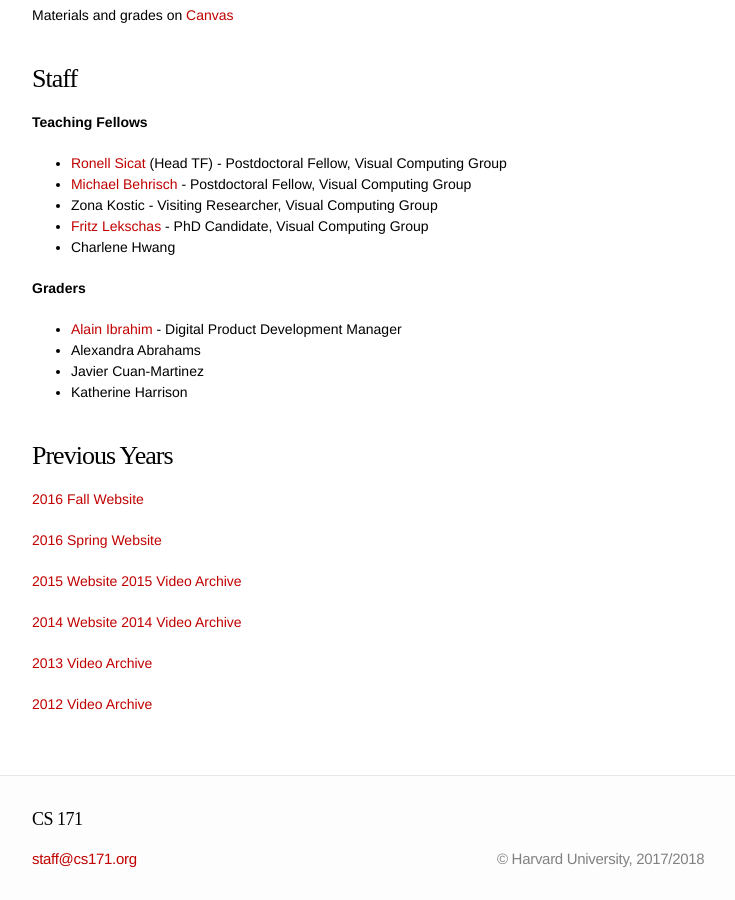
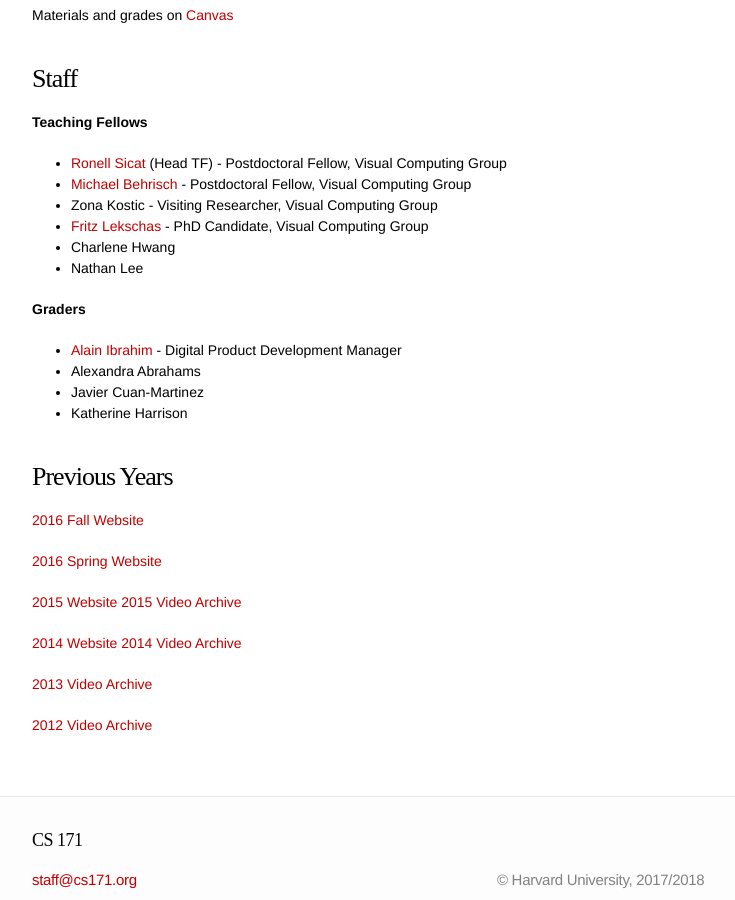
Before and after one commit to CS171/2017, a Jekyll site: the page built from index.md, in a window 1280 px wide and 900 px high, scrolled down 1195 px. Shown: the whole window, without its empty margins (208-943 px from the left). Built offline with Jekyll 4.4.1, drawn with Linux system fonts in a browser that asks for light colours; some web fonts are replaced.

Commit message:
Update index.md

```diff
--- a/index.md
+++ b/index.md
@@ -53,6 +53,7 @@ Materials and grades on [Canvas](https://canvas.harvard.edu/courses/30002)
 * Zona Kostic - Visiting Researcher, Visual Computing Group
 * [Fritz Lekschas](http://lekschas.de/) - PhD Candidate, Visual Computing Group
 * Charlene Hwang
+* Nathan Lee
 
 **Graders**
 
```
